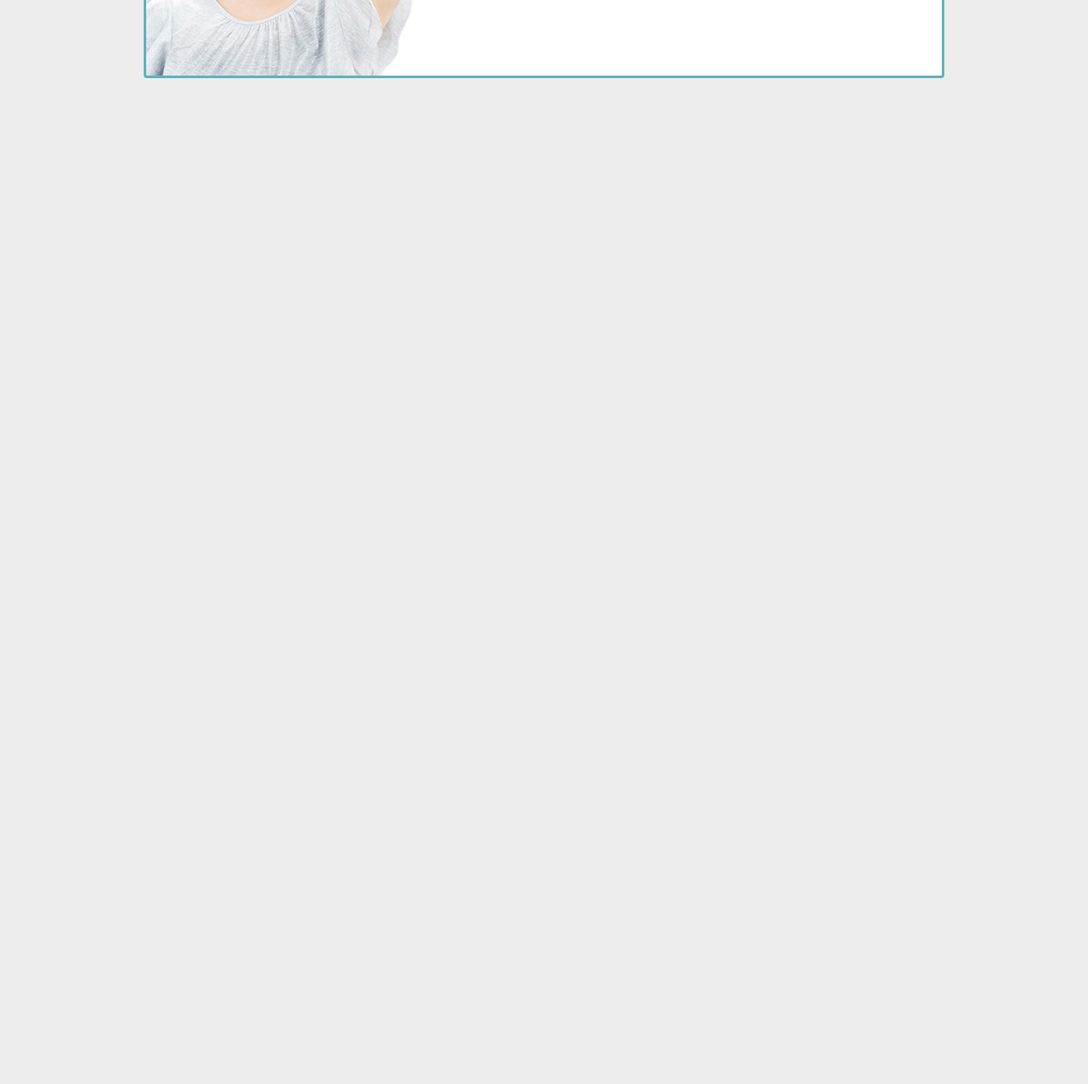
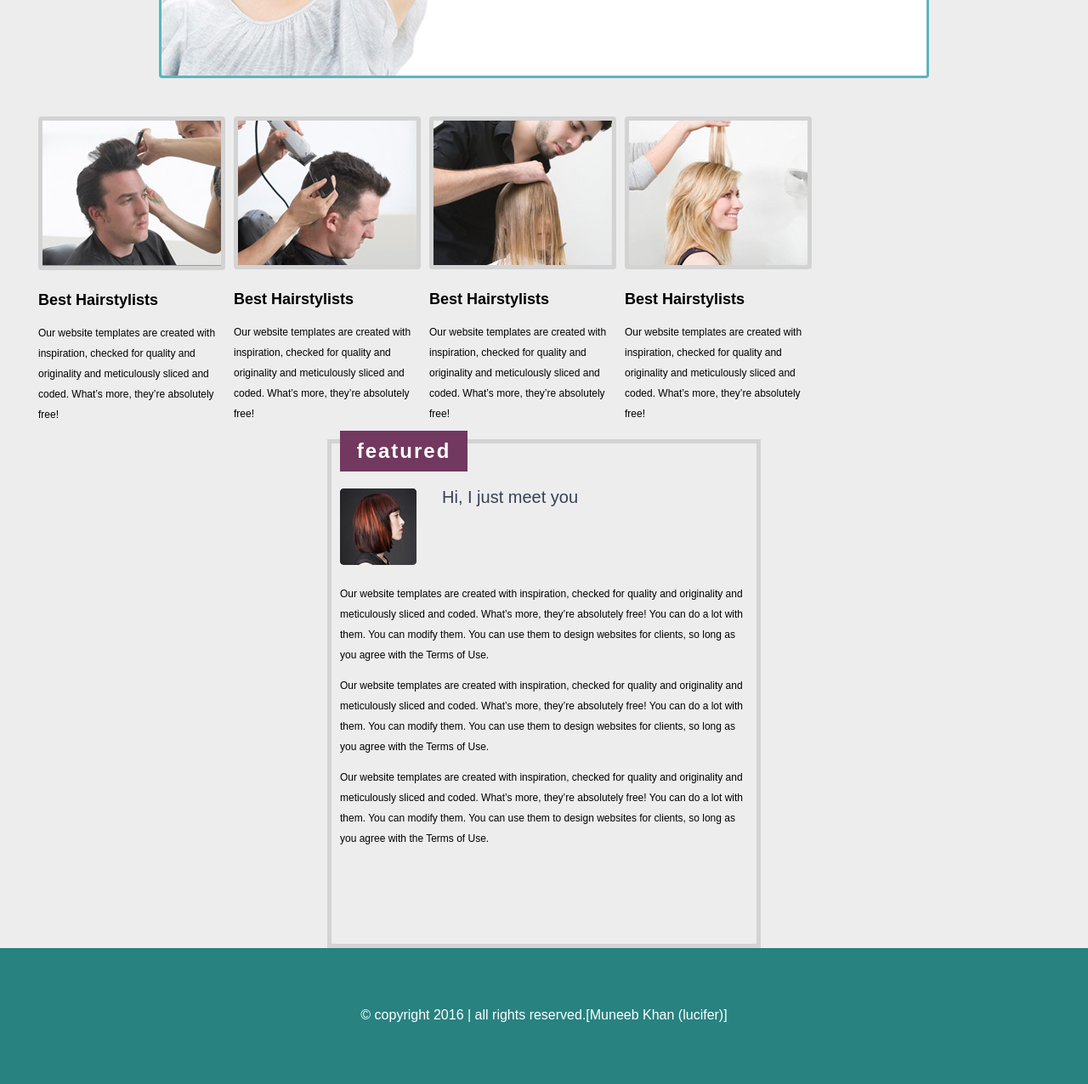
Before and after one commit to MuneebJS/web-template, a plain HTML site: page index.html in a window 1280 px wide. Shown: the part 510-1786 px from the top of the page at 85% size. Before the commit the page ends 800 px from the top, so only its background shows below. Drawn offline with Linux system fonts and the light colour scheme; files whose address does not match are found by name.

Commit message:
task completed now I have a perfect web template copy

```diff
--- a/index.html
+++ b/index.html
@@ -11,27 +11,81 @@
       <div class="logo">
         <a href="index.html">zizurz</a>
       </div>
-      <ul>
+      <ul id="nav">
         <li>
           <a href="index.html">Home</a>
         </li>
         <li>
-          <a href="about.html">about</a>
+          <a href="index.html">about</a>
         </li>
         <li>
-          <a href="hairstyle.html">hairstyle</a>
+          <a href="index.html">hairstyle</a>
         </li>
         <li>
-          <a href="news.html">contact</a>
+          <a href="index.html">contact</a>
         </li>
       </ul>
     </div>
-   <!--logo and navigation completed-->
+   <!--logo and navigation has completed-->
 
     <div class="article">
-      <img src="great-hairstyle.jpg" alt="great-hairstyle">
+      <img src="images/great-hairstyle.jpg" alt="great-hairstyle">
       <h1 class="heading">Great Hair style comes from the experts</h1>
   </div>
   </div>
+  <div class="body">
+    <ul id="lists-for-body">
+      <li>
+        <a href="index.html">
+          <img src="images/hairstyle17.jpg" alt="hairstyle" />
+        </a>
+        <h2>Best Hairstylists</h2>
+        <p>Our website templates are created with inspiration, checked for
+        quality and originality and meticulously sliced and coded.
+        What’s more, they’re absolutely free!</p>
+      </li>
+      <li>
+        <a href="index.html">
+          <img src="images/hairstyle18.jpg" alt="hairstyle" />
+        </a>
+        <h2>Best Hairstylists</h2>
+        <p>Our website templates are created with inspiration, checked for
+        quality and originality and meticulously sliced and coded.
+        What’s more, they’re absolutely free!</p>
+      </li>
+      <li>
+        <a href="index.html">
+          <img src="images/hairstyle19.jpg" alt="hairstyle" />
+        </a>
+        <h2>Best Hairstylists</h2>
+        <p>Our website templates are created with inspiration, checked for
+        quality and originality and meticulously sliced and coded.
+        What’s more, they’re absolutely free!</p>
+      </li>
+      <li>
+        <a href="index.html">
+          <img src="images/hairstyle20.jpg" alt="hairstyle" />
+        </a>
+        <h2>Best Hairstylists</h2>
+        <p>Our website templates are created with inspiration,
+        checked for quality and originality and meticulously sliced and coded.
+        What’s more, they’re absolutely free!</p>
+      </li>
+    </ul>
+    <div>
+      <div class="featured">
+        <h2>featured</h2>
+        <img src="images/featured.jpg" alt="featured-image" />
+       <h3> Hi, I just meet you</h3>
+       <div class="paragraph">
+        <p>Our website templates are created with inspiration, checked for quality and originality and meticulously sliced and coded. What’s more, they’re absolutely free! You can do a lot with them. You can modify them. You can use them to design websites for clients, so long as you agree with the Terms of Use.</p>
+        <p>Our website templates are created with inspiration, checked for quality and originality and meticulously sliced and coded. What’s more, they’re absolutely free! You can do a lot with them. You can modify them. You can use them to design websites for clients, so long as you agree with the Terms of Use.</p>
+        <p>Our website templates are created with inspiration, checked for quality and originality and meticulously sliced and coded. What’s more, they’re absolutely free! You can do a lot with them. You can modify them. You can use them to design websites for clients, so long as you agree with the Terms of Use.</p>
+      </div>
+    </div>
+    <div id="footer">
+       <span>&copy; copyright 2016 | all rights reserved.[Muneeb Khan (lucifer)]</span>
+    </div>
+  </div>
 </body>
 </html>
--- a/style.css
+++ b/style.css
@@ -21,7 +21,7 @@ div.logo {
 
 }
 .logo a {
-    background-image: url(bg-logo.png);
+    background-image: url(images/bg-logo.png);
     color: white;
     line-height: 130px;
     height: 130px;
@@ -35,22 +35,22 @@ div.logo {
     margin: 0;
     display: block;
 }
-div ul {
+div [id="nav"] {
     margin: 114px 0 0 auto;
     padding: 0;
 }
-li {
+#nav li {
     display: inline;
     list-style: none;
     text-transform: uppercase;
     margin: 15px;
     border-radius: 5px;
-    background-color: #914e99;
+    background-color: #603251;
     padding: 5px;
     width: 250px;
 
 }
-li a {
+#nav li a {
     text-decoration: none;
     color: white;
     letter-spacing: 2px;
@@ -61,14 +61,14 @@ li a {
     line-height: 1.5em;
     display: inline-block;
     height: 30px;
-} /*after completing page I shall add some features in ul and li element*/
+}
 
 div.article {
     background-color: white;
-    width: 936px;
+    width: 900px;
     border: 3px solid #5fb3bd;
     border-radius: 4px;
-    margin: 50px auto 28px;
+    margin: 50px auto 40px auto;
     overflow: hidden;
 
 }
@@ -85,7 +85,74 @@ h1[class="heading"] {
     line-height: 50px;
     color: #1b2130;
     padding: 80px 10px 0 0px;
+}
+/*Header has been completed*/
+body#lists-for-body {
+    margin: 0;
+    padding: 0;
+    overflow: hidden;
+}
 
-
-
+#lists-for-body li {
+    list-style: none;
+    float: left;
+    width: 220px;
+    font-size: 12px;
+    line-height: 2em;
+    margin: -5px;
+    padding: 10px;
 }
+#lists-for-body li a img{
+    border: 5px solid lightgray;
+    border-radius: 4px;
+}
+div.featured {
+    width: 500px;
+    clear: both;
+    border: 5px solid lightgray;
+    margin: 40px;
+    margin: auto;
+}
+.featured>h2 {
+    color: white;
+    background-color: #72385f;
+    width: 150px;
+    text-align: center;
+    letter-spacing: 2px;
+    line-height: 2;
+    position: relative;
+    top: -35px;
+    left: 10px;
+}
+.featured img {
+    margin: 10px;
+    position: relative;
+    top: -45px;
+}
+.featured h3 {
+    position: relative;
+    top: -170px;
+    left: 130px;
+    color: #354057;
+    font-size: 20px;
+    font-weight: normal;
+}
+.paragraph {
+    font-size: 12px;
+    position: relative;
+    top: -100px;
+    margin: 10px;
+    line-height: 2em;
+}
+#footer {
+    width: 100%;
+    height: 160px;
+    background-color: #278280;
+    text-align: center;
+    color: white;
+}
+span {
+    position: relative;
+    top: 70px;
+    font-size: 12x;
+}
```
Also changed, not shown: images/bg-header.gif (renamed from bg-header.gif), images/bg-logo.png (renamed from bg-logo.png), images/featured.jpg (added), images/frame.png (added), images/great-hairstyle.jpg (renamed from great-hairstyle.jpg), images/hairstyle17.jpg (added), images/hairstyle18.jpg (added), images/hairstyle19.jpg (added), images/hairstyle20.jpg (added).
